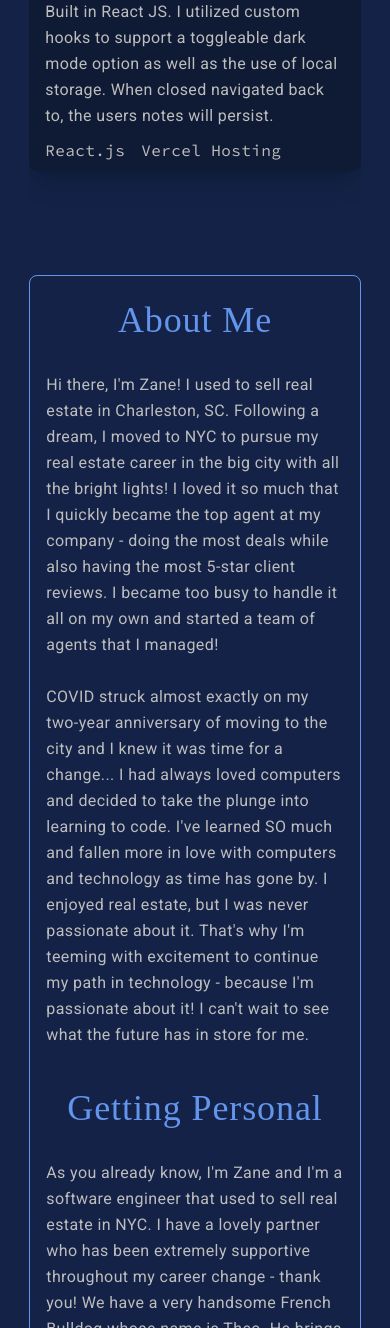
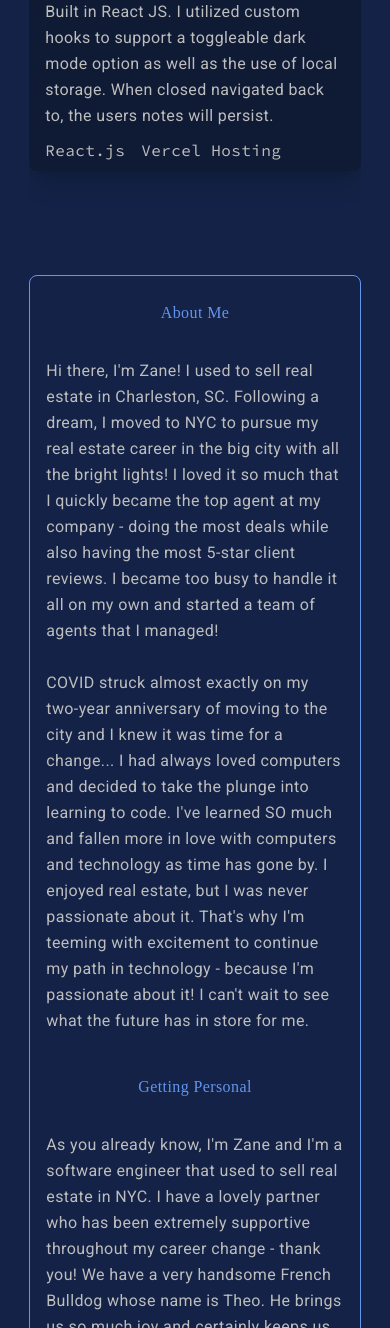
Before and after one commit to zaneaw/portfolio, a Next.js app: page / in a window 390 px wide. Shown: the part 3236-4564 px from the top of the page. Built offline with nearby package versions, Linux system fonts and the light colour scheme; a web font is replaced by a local one.

Commit message:
modify font size on xxs screens

```diff
--- a/components/about.jsx
+++ b/components/about.jsx
@@ -27,7 +27,7 @@ export default function About() {
                             inView ? 'animate-translateInUp' : 'opacity-0'
                         }`}
                     >
-                        <h2 className='tracking-wide lg:tracking-wider text-primary text-4xl lg:text-5xl font-rampart mt-2 mb-8 text-center'>
+                        <h2 className='tracking-wide lg:tracking-wider text-primary text-3xl xs:text-4xl lg:text-5xl font-rampart mt-2 mb-8 text-center'>
                             About Me
                         </h2>
                         <p>
@@ -83,7 +83,7 @@ export default function About() {
                             inView ? 'animate-translateInUp' : 'opacity-0'
                         }`}
                     >
-                        <h3 className='tracking-wide lg:tracking-wider text-primary text-4xl lg:text-5xl font-rampart mt-2 mb-8 text-center'>
+                        <h3 className='tracking-wide lg:tracking-wider text-primary text-3xl xs:text-4xl lg:text-5xl font-rampart mt-2 mb-8 text-center'>
                             Getting Personal
                         </h3>
                         <p>
```
